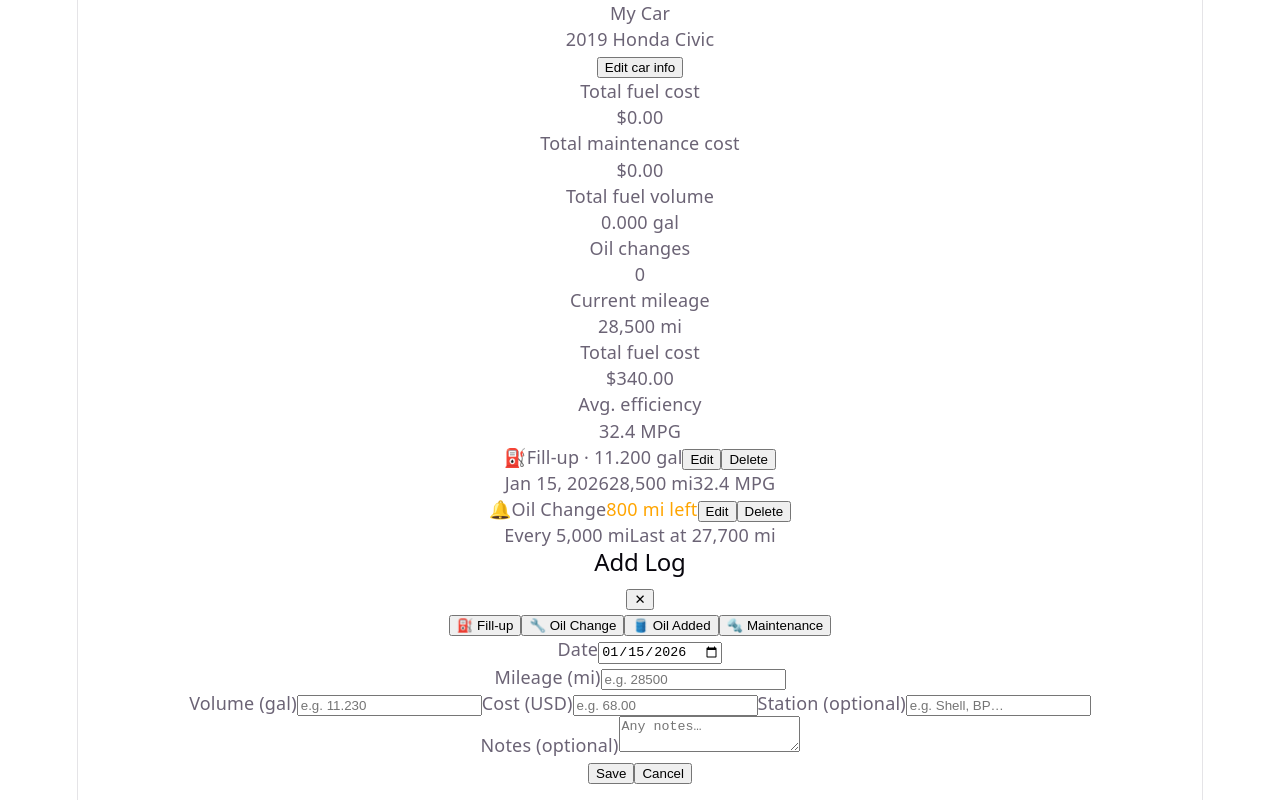
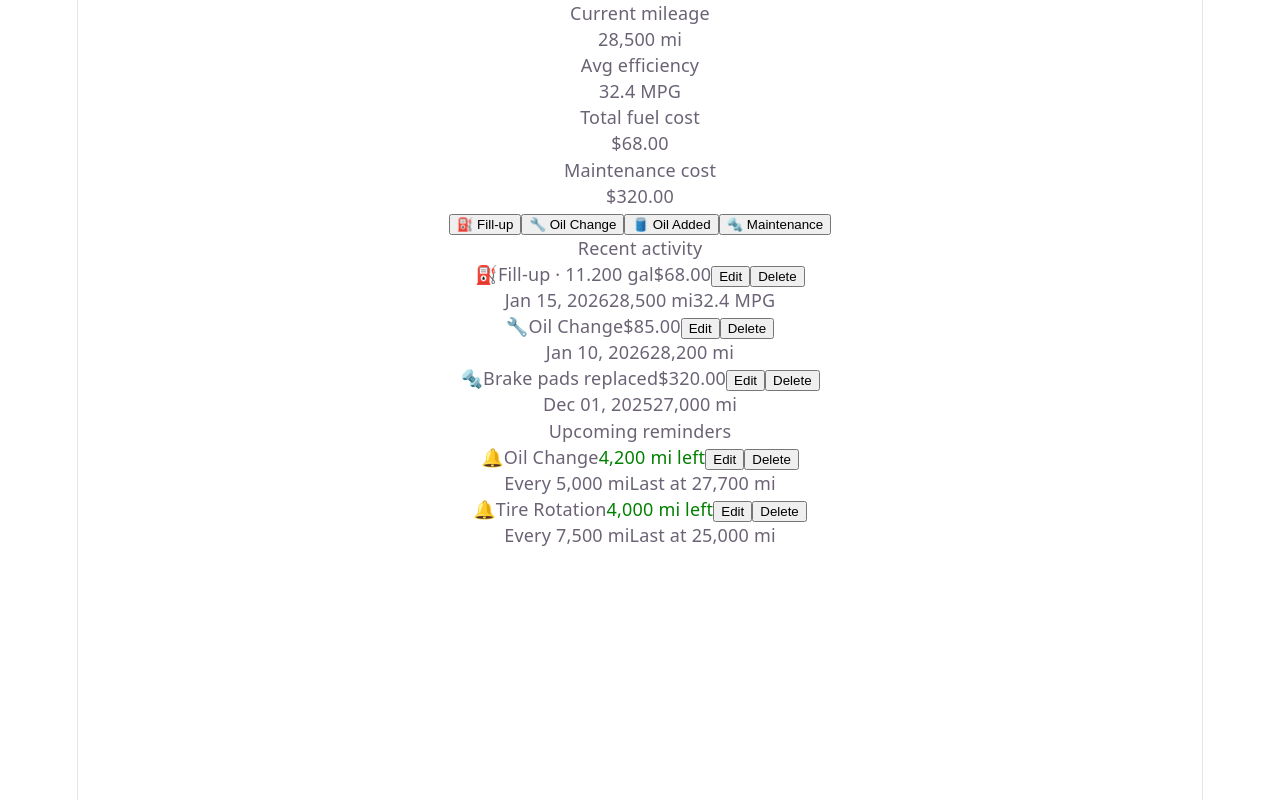
Before and after one commit to jfkeis/GloveBoxBook, a React (Vite) app in the folder glovebox-book/: page / in a window 1280 px wide. Built offline with nearby package versions, Linux system fonts and the light colour scheme.

Commit message:
added Dashboard and views

```diff
--- a/glovebox-book/src/App.jsx
+++ b/glovebox-book/src/App.jsx
@@ -1,56 +1,46 @@
 import React from 'react'
-import { StatCard } from './components/StatCard'
-import { LogRow } from './components/LogRow'
-import { ReminderRow } from './components/ReminderRow'
-import { Modal } from './components/Modal'
-import { LogForm } from './components/forms/LogForm'
-import { useState } from 'react'
-import { CarInfo } from './components/CarInfo'
+import { Dashboard } from './components/Dashboard'
+
+const testCar = {
+  id: 'car1',
+  name: 'My Car',
+  make: 'Honda',
+  model: 'Civic',
+  year: 2019,
+  distUnit: 'mi',
+  volUnit: 'gal',
+  curUnit: 'USD',
+  color: '#2563eb'
+}
+
+const testLogs = [
+  { id: '1', type: 'fillup', date: '2026-01-15', miStored: 28500, galStored: 11.2, usdStored: 68.00, mpg: 32.4 },
+  { id: '2', type: 'oilchange', date: '2026-01-10', miStored: 28200, usdStored: 85.00 },
+  { id: '3', type: 'maintenance', date: '2025-12-01', miStored: 27000, usdStored: 320.00, description: 'Brake pads replaced' },
+]
+
+const testReminders = [
+  { id: 'r1', name: 'Oil Change', intervalMi: 5000, lastMi: 27700 },
+  { id: 'r2', name: 'Tire Rotation', intervalMi: 7500, lastMi: 25000 },
+]
 
 export default function App() {
-    const [logType, setLogType] = useState('fillup')
-    const [form, setForm] = useState({ date: '2026-01-15' })
-
-    function handleFormChange(field, value) {
-      setForm(prev => ({ ...prev, [field]: value }))
-    }
   return (
     <div>
-      <CarInfo
-        car={{ name: 'My Car', make: 'Honda', model: 'Civic', year: 2019, curUnit: 'USD', volUnit: 'gal' }}
-        logs={[]}
-        onEditCar={() => {}}
+      <Dashboard
+        car={testCar}
+        logs={testLogs}
+        reminders={testReminders}
+        du={testCar.distUnit}
+        vu={testCar.volUnit}
+        cu={testCar.curUnit}
+        onAddLog={() => {}}
+        onEditLog={() => {}}
+        onDeleteLog={() => {}}
+        onAddReminder={() => {}}
+        onEditReminder={() => {}}
+        onDeleteReminder={() => {}}
       />
-      <StatCard label="Current mileage" value="28,500 mi" />
-      <StatCard label="Total fuel cost" value="$340.00" />
-      <StatCard label="Avg. efficiency" value="32.4 MPG" />
-      <LogRow
-          log={{ type: 'fillup', date: '2026-01-15', miStored: 28500, mpg: 32.4, galStored: 11.2 }}
-          onEdit={() => {}}
-          onDelete={() => {}}
-          du="mi"
-          vu="gal"
-      />
-      <ReminderRow
-        reminder={{ name: 'Oil Change', intervalMi: 5000, lastMi: 27700 }}
-        status={{ distLeft: 800, daysLeft: null, urgent: true, overdue: false }}
-        du="mi"
-        onEdit={() => {}}
-        onDelete={() => {}}
-      />
-      <Modal title="Add Log" onClose={() => {}}>
-        <LogForm
-          logType={logType}
-          onLogTypeChange={setLogType}
-          form={form}
-          onFormChange={handleFormChange}
-          onSave={() => {}}
-          onCancel={() => {}}
-          du="mi"
-          vu="gal"
-          cu="USD"
-        />
-      </Modal>
     </div>
   )
 }
--- a/glovebox-book/src/components/Dashboard.jsx
+++ b/glovebox-book/src/components/Dashboard.jsx
@@ -31,8 +31,55 @@ export function Dashboard({ car, logs, reminders, du, vu, cu, onAddLog, onEditLo
 
     const upcomingReminders = reminders.slice(0, 3)
 
-    <button onClick={() => onAddLog('fillup')}>⛽ Fill-up</button>
-    <button onClick={() => onAddLog('oilchange')}>🔧 Oil Change</button>
-    <button onClick={() => onAddLog('oiladd')}>🛢️ Oil Added</button>
-    <button onClick={() => onAddLog('maintenance')}>🔩 Maintenance</button>
+    return (
+        <div>
+            {/* Stat cards */}
+            <div>
+                <StatCard label="Current mileage" value={latestMi ? latestMi.toLocaleString() + ' ' + du : '—'} />
+                <StatCard label="Avg efficiency" value={avgEfficiency ? avgEfficiency.toFixed(1) + ' MPG' : '—'} />
+                <StatCard label="Total fuel cost" value={displayCost(totalFuelCost, cu)} />
+                <StatCard label="Maintenance cost" value={displayCost(totalMaintenanceCost, cu)} />
+            </div>
+
+            {/* Quick add */}
+            <div>
+                <button onClick={() => onAddLog('fillup')}>⛽ Fill-up</button>
+                <button onClick={() => onAddLog('oilchange')}>🔧 Oil Change</button>
+                <button onClick={() => onAddLog('oiladd')}>🛢️ Oil Added</button>
+                <button onClick={() => onAddLog('maintenance')}>🔩 Maintenance</button>
+            </div>
+
+            {/* Recent logs */}
+            <div>
+                <p>Recent activity</p>
+                {recentLogs.length === 0 && <p>No entries yet.</p>}
+                {recentLogs.map(log => (
+                    <LogRow
+                        key={log.id}
+                        log={log}
+                        du={du}
+                        vu={vu}
+                        onEdit={() => onEditLog(log)}
+                        onDelete={() => onDeleteLog(log.id)}
+                    />
+                ))}
+            </div>
+
+            {/* Upcoming reminders */}
+            <div>
+                <p>Upcoming reminders</p>
+                {upcomingReminders.length === 0 && <p>No reminders yet.</p>}
+                {upcomingReminders.map(r => (
+                    <ReminderRow
+                        key={r.id}
+                        reminder={r}
+                        status={remStatus(r, latestMi)}
+                        du={du}
+                        onEdit={() => onEditReminder(r)}
+                        onDelete={() => onDeleteReminder(r.id)}
+                    />
+                ))}
+            </div>
+        </div>
+    )
 }
--- a/glovebox-book/src/utils/reminders.js
+++ b/glovebox-book/src/utils/reminders.js
@@ -1,4 +1,4 @@
-function remStatus(reminder, latestMi) {
+export function remStatus(reminder, latestMi) {
     let distLeft = null
     let daysLeft = null
 
```
